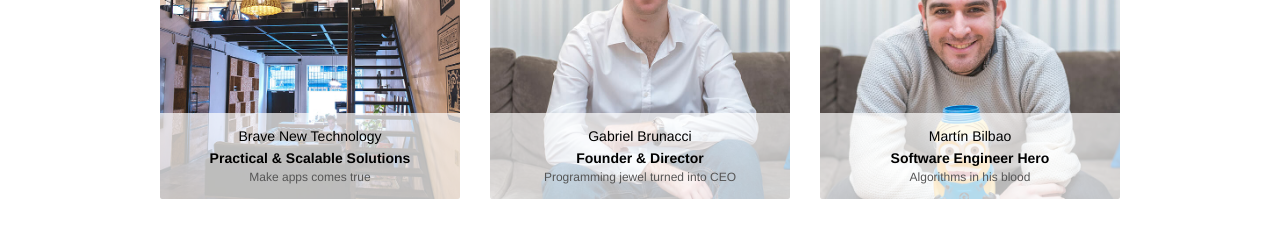
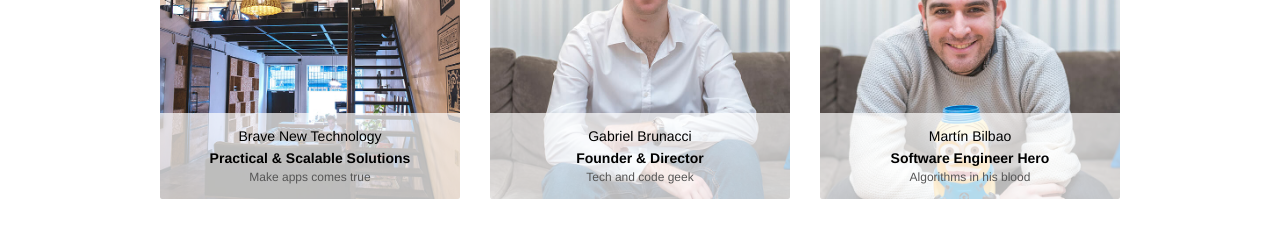
Before and after one commit to BNT-AR/bnt-ar.github.io, a React (Create React App) app: page / in a window 1280 px wide. Shown: the part 4488-4715 px from the top of the page. Built offline with nearby package versions, Linux system fonts and the light colour scheme.

Commit message:
Updated team text

```diff
--- a/src/components/Team/index.js
+++ b/src/components/Team/index.js
@@ -46,7 +46,7 @@ class Stack extends Component {
               image={this.pics['brunacci']}
               name={'Gabriel Brunacci'}
               title={'Founder & Director'}
-              description={'Programming jewel turned into CEO'}
+              description={'Tech and code geek'}
               linkedIn={'https://www.linkedin.com/in/gabrielbrunacci/'}
             />
           </div>
```
